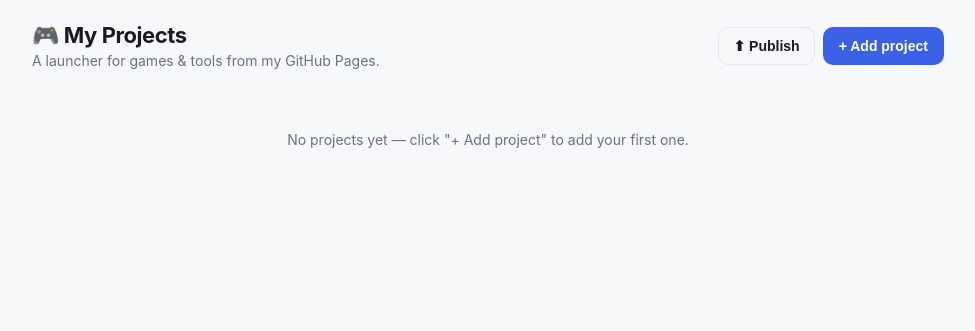
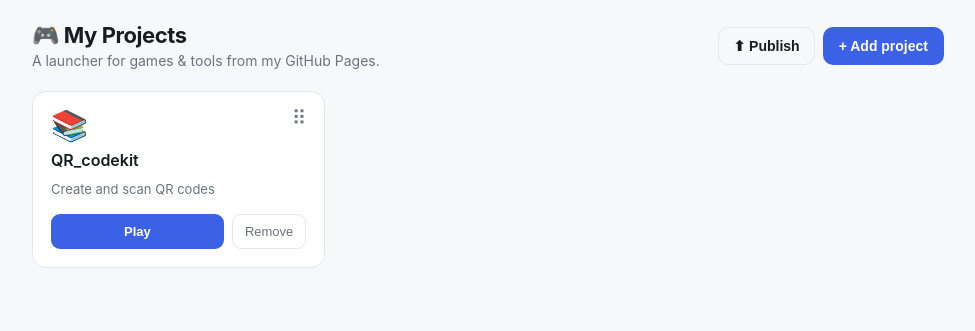
Before and after one commit to theganguly/Projects_hub, a plain HTML site: page index.html in a window 1280 px wide. Shown: the whole page, without its empty margins (152-1127 px from the left). Drawn offline with Linux system fonts and the light colour scheme.

Commit message:
Update projects list

```diff
--- a/index.html
+++ b/index.html
@@ -213,7 +213,14 @@
   "use strict";
 
   // Seed projects — add entries here, or just use "+ Add project" in the UI.
-  /*SEED_START*/var SEED = [];/*SEED_END*/
+  /*SEED_START*/var SEED = [
+  {
+    "name": "QR_codekit",
+    "url": "https://theganguly.github.io/Codekit/",
+    "emoji": "📚",
+    "desc": "Create and scan QR codes"
+  }
+];/*SEED_END*/
 
   var STORAGE_KEY = "projectsHub.draft";
   var SEED_JSON = JSON.stringify(SEED);
```
